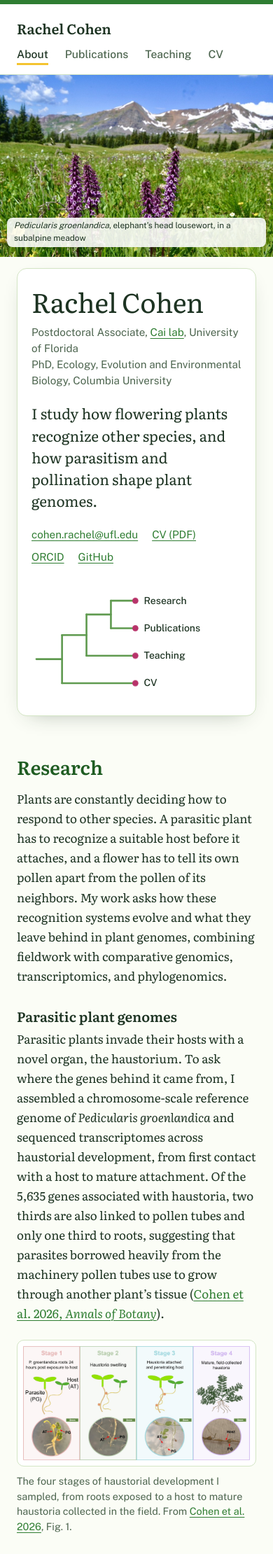
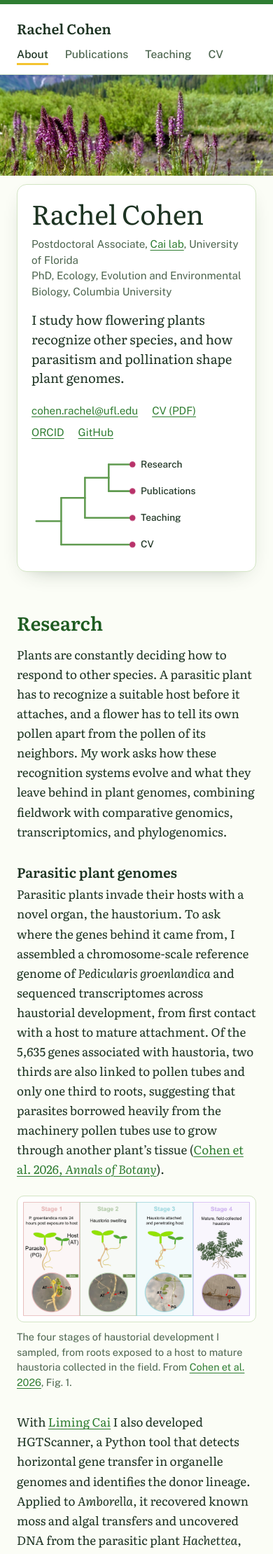
Before and after one commit to cohen-r/cohen-r.github.io, a Jekyll site: the page built from index.html, in a window 390 px wide. Shown: the top 2220 px of the page at 70% size. Built offline with Jekyll 4.4.1, drawn with Linux system fonts in a browser that asks for light colours; some of the changed text lies outside the part shown.

Commit message:
Add files via upload

```diff
--- a/assets/css/style.css
+++ b/assets/css/style.css
@@ -182,7 +182,7 @@ figcaption {
   line-height: 1.5;
 }
 
-/* Home: meadow photo, full width across the top, uncropped */
+/* Home: meadow photo, full width across the top */
 .hero-photo {
   position: relative;
   width: 100vw;
@@ -191,8 +191,12 @@ figcaption {
 }
 .hero-photo img {
   width: 100%;
-  height: auto;
-  aspect-ratio: 1086 / 724;
+  /* A band across the top, short enough that the name card and tree
+     fit on screen without scrolling. object-position picks which part
+     of the photo shows: 0% = top, 100% = bottom. */
+  height: clamp(11rem, calc(100vh - 31rem), 26rem);
+  object-fit: cover;
+  object-position: center 38%;
 }
 .hero-photo figcaption {
   position: absolute;
@@ -211,8 +215,8 @@ figcaption {
   grid-template-columns: minmax(0, 1.4fr) minmax(0, 1fr);
   gap: 1.5rem 3rem;
   align-items: center;
-  margin: 1.5rem 0 0;
-  padding: 2rem 2.25rem 2rem;
+  margin: 1.25rem 0 0;
+  padding: 1.5rem 2.25rem;
   background: var(--surface);
   border-radius: var(--radius);
   box-shadow: 0 10px 30px -18px rgba(29, 51, 34, 0.45);
@@ -578,11 +582,15 @@ blockquote {
   main { --main-pad: 1.25rem; }
   .hero {
     grid-template-columns: 1fr;
-    margin: 1rem 0 0;
-    padding: 1.5rem 1.25rem;
+    margin: 0.75rem 0 0;
+    padding: 1.1rem 1.25rem 1rem;
+    gap: 0.5rem;
   }
-  .cladogram svg { margin: 0; max-width: 18rem; }
-  .hero-photo figcaption { left: 0.6rem; right: auto; max-width: calc(100% - 1.2rem); border-radius: 8px; font-size: 0.74rem; }
+  .cladogram svg { margin: 0; max-width: 17.5rem; }
+  .hero-photo img { height: 9rem; }
+  .hero .lede { font-size: 1.15rem; }
+  .hero .role { margin-bottom: 0.9rem; }
+  .hero-photo figcaption { display: none; }
   .pub-year { grid-template-columns: 1fr; }
   .pub-year h3 { margin-bottom: 0.75rem; }
   .eval { grid-template-columns: 4.75rem minmax(0, 1fr); gap: 0 1rem; }
--- a/index.html
+++ b/index.html
@@ -5,7 +5,7 @@ permalink: /
 ---
 
 <figure class="hero-photo">
-  <img src="{{ '/assets/img/meadow.jpg' | relative_url }}" alt="Purple spikes of elephant’s head lousewort in a green subalpine meadow below snow-streaked peaks" width="1086" height="724">
+  <img src="{{ '/assets/img/meadow.jpg' | relative_url }}" alt="Purple flower spikes of elephant’s head lousewort in a green meadow, with forested slopes and mountains behind" width="1086" height="724">
   <figcaption><i>Pedicularis groenlandica</i>, elephant’s head lousewort, in a subalpine meadow</figcaption>
 </figure>
 
```
Also changed, not shown: other parts of index.html (+2 -2 lines), assets/img/meadow.jpg.
